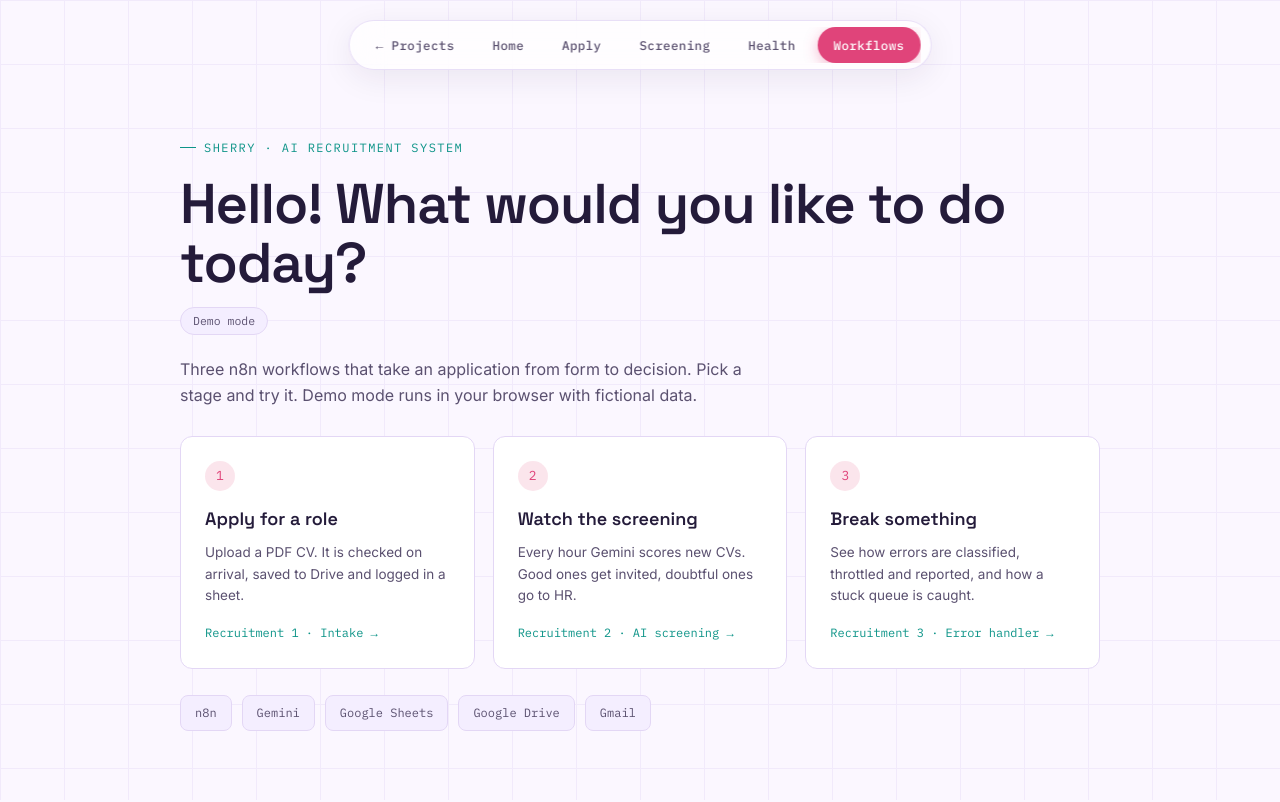
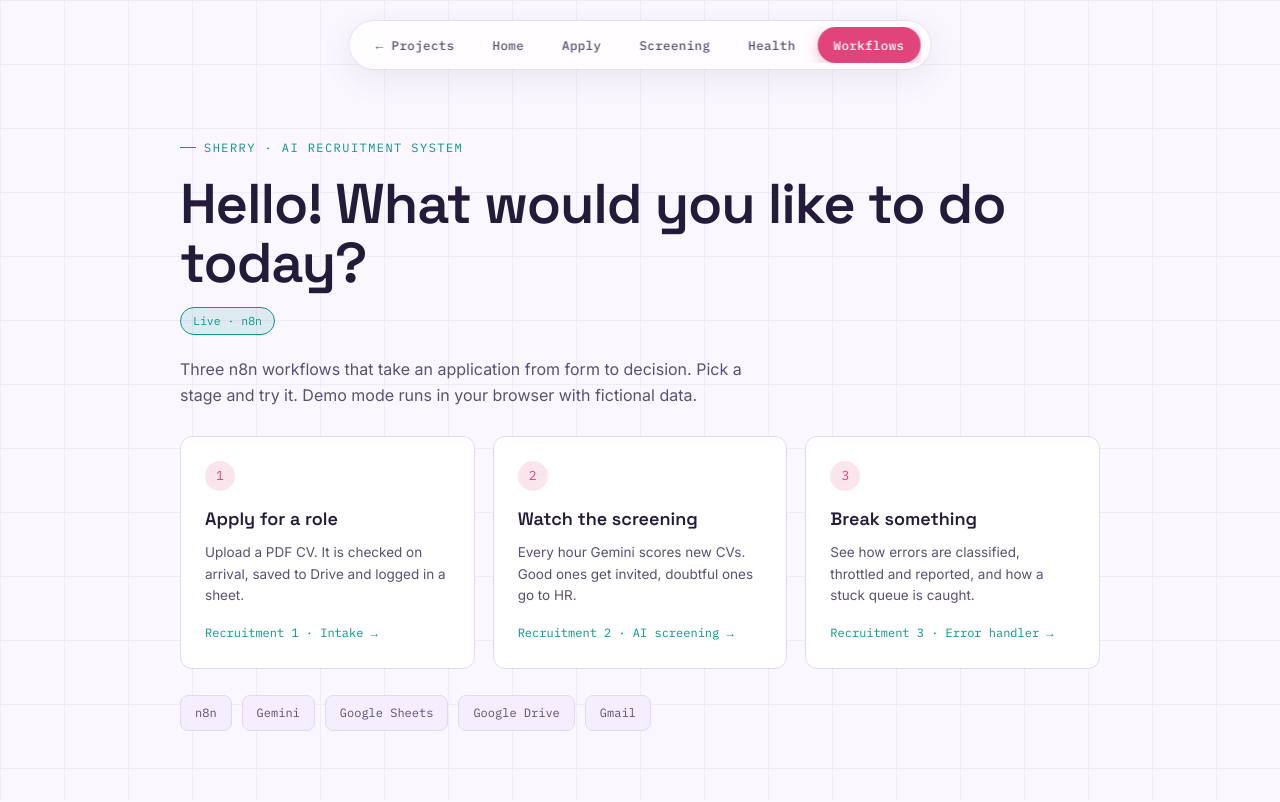
Before and after one commit to Sherry-Magdy/n8n-automation-projects, a plain HTML site: page projects/recruitment.html in a window 1280 px wide. Shown: the top 802 px of the page. Drawn offline with Linux system fonts and the light colour scheme.

Commit message:
Update CONFIG with live n8nBase and applyForm ID

```diff
--- a/projects/recruitment.html
+++ b/projects/recruitment.html
@@ -104,7 +104,7 @@
 <footer>Built by Sherry Magdy · Cairo, Egypt</footer>
 
 <script>
-const CONFIG = { n8nBase: "", applyForm: "/form/YOUR-APPLY-FORM-ID" }; // live: "https://YOUR-DOMAIN.ngrok-free.app"
+const CONFIG = { n8nBase: "https://iciness-islamic-unbounded.ngrok-free.dev", applyForm: "/form/8416c400-af44-436c-90d4-0d623dbf1d98" };
 const $ = s => document.querySelector(s);
 function el(t, txt, cls) { const e = document.createElement(t); if (txt != null) e.textContent = txt; if (cls) e.className = cls; return e; }
 if (CONFIG.n8nBase) {
```
